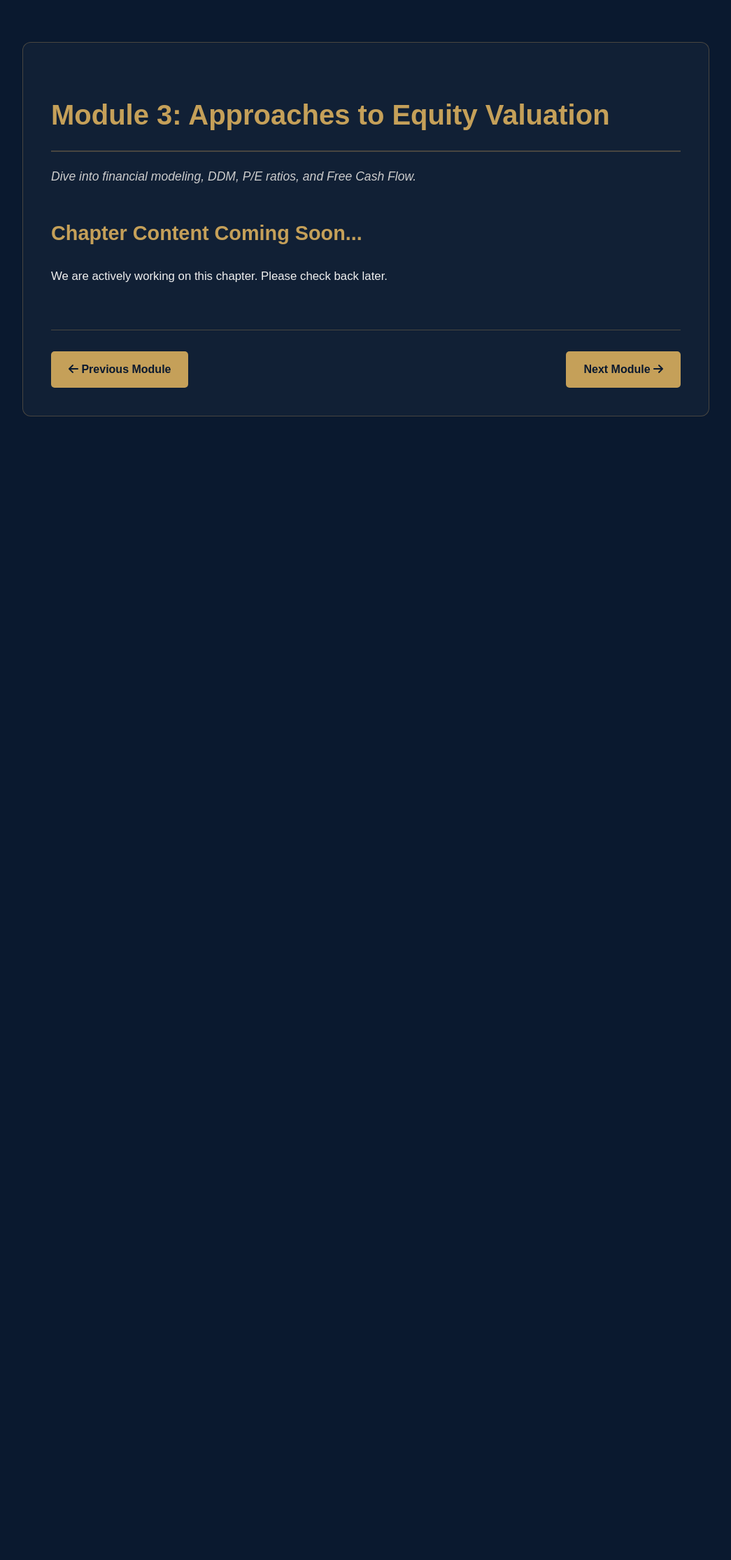
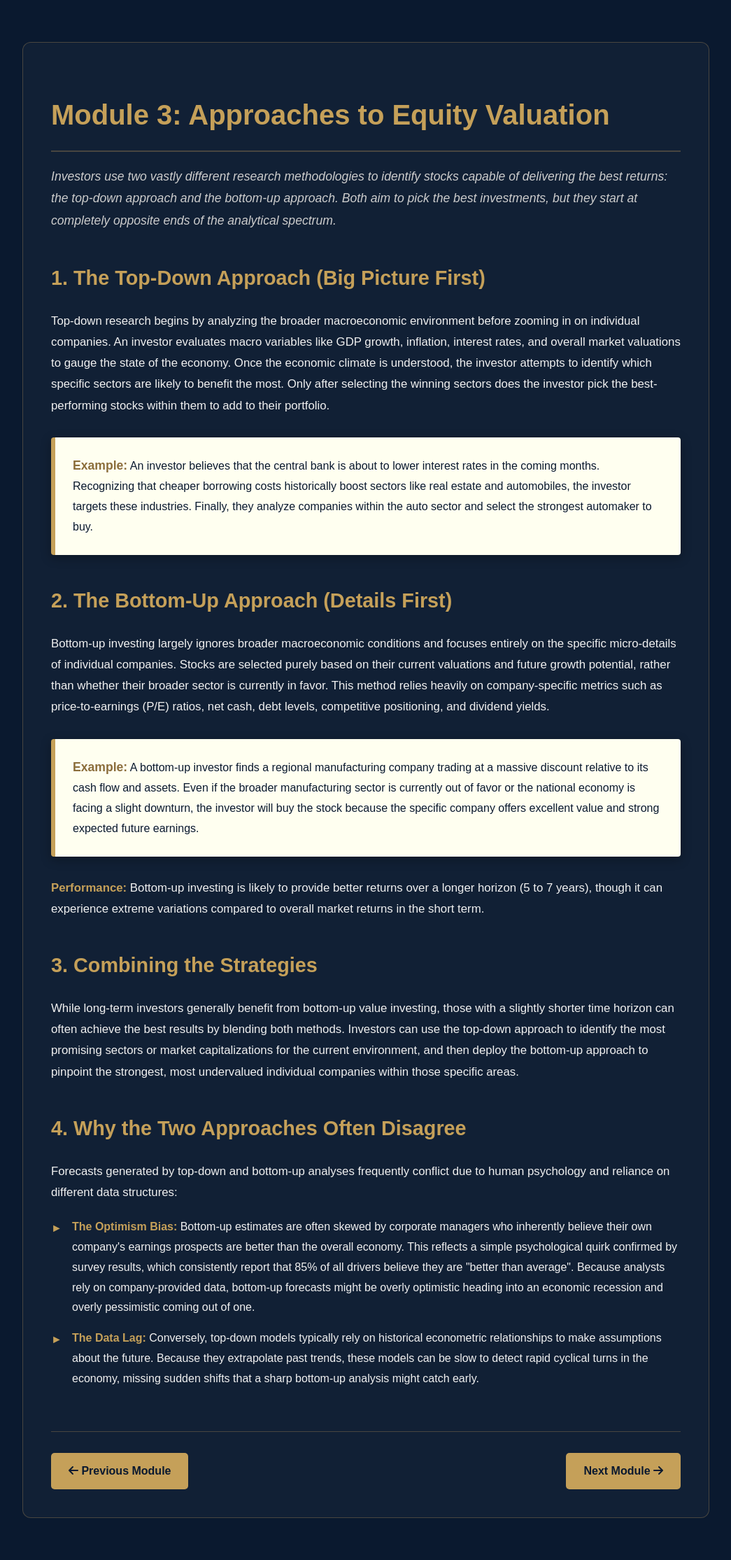
Before and after one commit to aishiksarkar1-ui/Aishik_website, a Flask app: template templates/learnfolder/fundamental_analysis/module_3.html in a window 1280 px wide. Shown: the whole page at 70% size, without its empty margins (117-1162 px from the left). Before the commit the page ends 595 px from the top, so only its background shows below. Run offline with Flask 3, Linux system fonts and the light colour scheme; the template is opened without the code that fills it, so the values that code supplies are empty.

Commit message:
Update module_3.html

```diff
--- a/templates/learnfolder/fundamental_analysis/module_3.html
+++ b/templates/learnfolder/fundamental_analysis/module_3.html
@@ -1,14 +1,46 @@
 {% extends "learnfolder/base_study.html" %}
+
+{% block title %}Module 3: Approaches to Equity Valuation - FinXHorizon{% endblock %}
 
 {% block study_content %}
 <div class="study-header">
     <h1>Module 3: Approaches to Equity Valuation</h1>
-    <p class="intro-text">Dive into financial modeling, DDM, P/E ratios, and Free Cash Flow.</p>
+    <p class="intro-text">Investors use two vastly different research methodologies to identify stocks capable of delivering the best returns: the top-down approach and the bottom-up approach. Both aim to pick the best investments, but they start at completely opposite ends of the analytical spectrum.</p>
 </div>
 
 <div class="study-section">
-    <h2>Chapter Content Coming Soon...</h2>
-    <p>We are actively working on this chapter. Please check back later.</p>
+    <h2>1. The Top-Down Approach (Big Picture First)</h2>
+    <p>Top-down research begins by analyzing the broader macroeconomic environment before zooming in on individual companies. An investor evaluates macro variables like GDP growth, inflation, interest rates, and overall market valuations to gauge the state of the economy. Once the economic climate is understood, the investor attempts to identify which specific sectors are likely to benefit the most. Only after selecting the winning sectors does the investor pick the best-performing stocks within them to add to their portfolio.</p>
+
+    <div class="farman-box">
+        <strong>Example:</strong> An investor believes that the central bank is about to lower interest rates in the coming months. Recognizing that cheaper borrowing costs historically boost sectors like real estate and automobiles, the investor targets these industries. Finally, they analyze companies within the auto sector and select the strongest automaker to buy.
+    </div>
+</div>
+
+<div class="study-section">
+    <h2>2. The Bottom-Up Approach (Details First)</h2>
+    <p>Bottom-up investing largely ignores broader macroeconomic conditions and focuses entirely on the specific micro-details of individual companies. Stocks are selected purely based on their current valuations and future growth potential, rather than whether their broader sector is currently in favor. This method relies heavily on company-specific metrics such as price-to-earnings (P/E) ratios, net cash, debt levels, competitive positioning, and dividend yields.</p>
+
+    <div class="farman-box">
+        <strong>Example:</strong> A bottom-up investor finds a regional manufacturing company trading at a massive discount relative to its cash flow and assets. Even if the broader manufacturing sector is currently out of favor or the national economy is facing a slight downturn, the investor will buy the stock because the specific company offers excellent value and strong expected future earnings.
+    </div>
+
+    <p><strong style="color: #C5A059;">Performance:</strong> Bottom-up investing is likely to provide better returns over a longer horizon (5 to 7 years), though it can experience extreme variations compared to overall market returns in the short term.</p>
+</div>
+
+<div class="study-section">
+    <h2>3. Combining the Strategies</h2>
+    <p>While long-term investors generally benefit from bottom-up value investing, those with a slightly shorter time horizon can often achieve the best results by blending both methods. Investors can use the top-down approach to identify the most promising sectors or market capitalizations for the current environment, and then deploy the bottom-up approach to pinpoint the strongest, most undervalued individual companies within those specific areas.</p>
+</div>
+
+<div class="study-section">
+    <h2>4. Why the Two Approaches Often Disagree</h2>
+    <p>Forecasts generated by top-down and bottom-up analyses frequently conflict due to human psychology and reliance on different data structures:</p>
+
+    <ul class="study-list">
+        <li><strong>The Optimism Bias:</strong> Bottom-up estimates are often skewed by corporate managers who inherently believe their own company's earnings prospects are better than the overall economy. This reflects a simple psychological quirk confirmed by survey results, which consistently report that 85% of all drivers believe they are "better than average". Because analysts rely on company-provided data, bottom-up forecasts might be overly optimistic heading into an economic recession and overly pessimistic coming out of one.</li>
+        <li><strong>The Data Lag:</strong> Conversely, top-down models typically rely on historical econometric relationships to make assumptions about the future. Because they extrapolate past trends, these models can be slow to detect rapid cyclical turns in the economy, missing sudden shifts that a sharp bottom-up analysis might catch early.</li>
+    </ul>
 </div>
 
 <div class="study-navigation">
```
